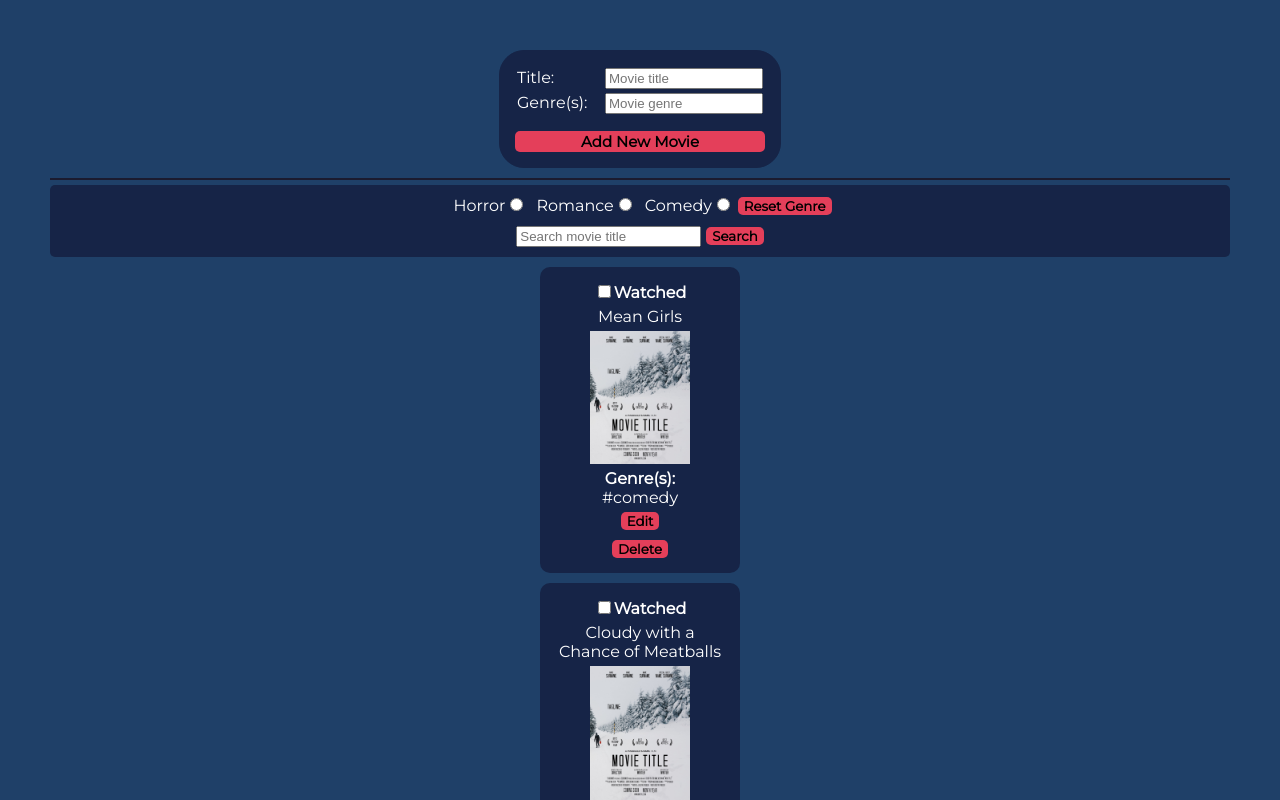
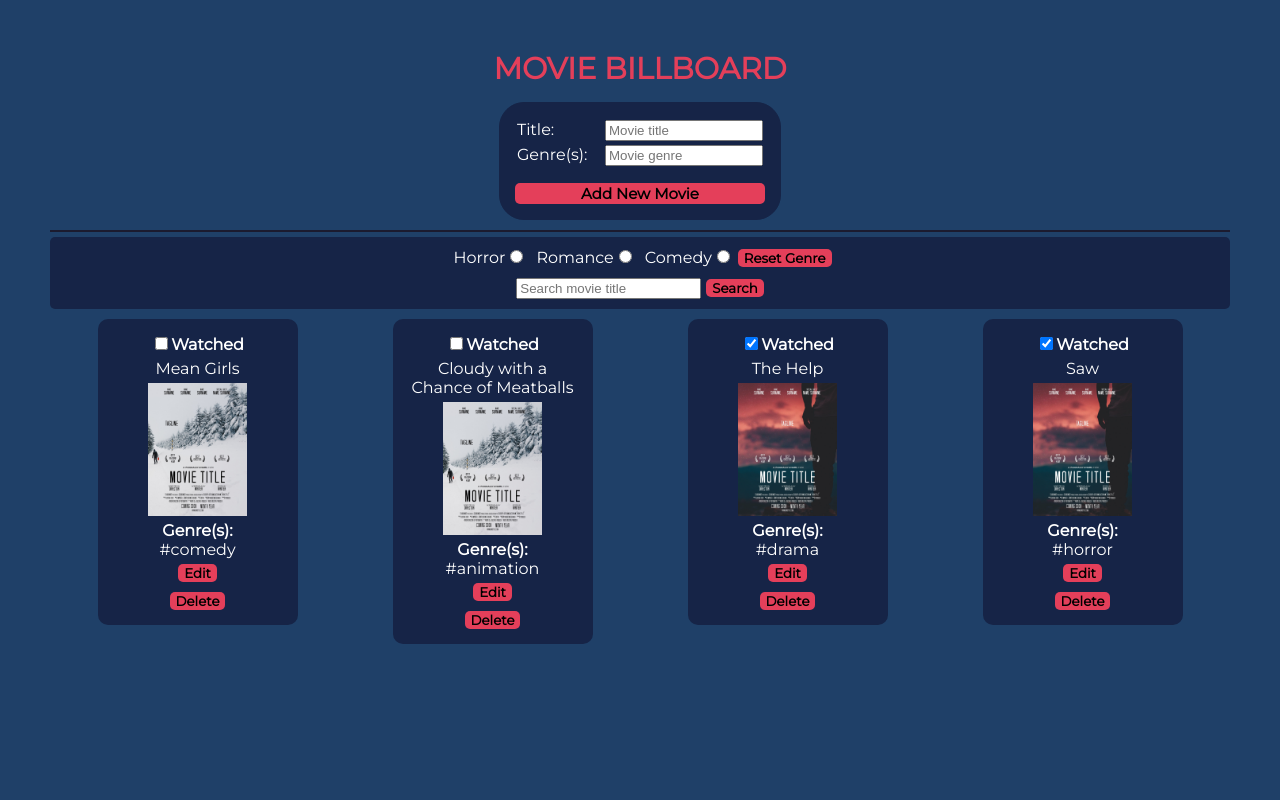
Before and after one commit to joseluron/react-movie-billboard, a React (Create React App) app: page / in a window 1280 px wide. Shown: the top 800 px of the page. Built offline with nearby package versions, Linux system fonts and the light colour scheme.

Commit message:
Added some fixes and efficiency improvements

```diff
--- a/src/components/AddMovie/AddMovie.scss
+++ b/src/components/AddMovie/AddMovie.scss
@@ -2,12 +2,25 @@
 
 .add-movie-container {
     width: 100%;
+    display: flex;
+    justify-content: center;
+    text-align: center;
 
     .add-movie-wrapper {
         display: flex;
         justify-content: center;
-        flex-direction: row;
+        align-items: center;
+        flex-direction: column;
         padding-bottom: 10px;
+
+        .header-tag {
+            padding-bottom: 15px;
+            font-family: 'Montserrat';
+            color: $color-primary-4;
+            font-size: 30px;
+            text-transform: uppercase;
+            font-weight: bold;
+        }
 
         .inputs-family {
             width: 250px;
@@ -32,13 +45,14 @@
 
             .added-genres {
                 display: flex;
-                justify-content: flex-start;
                 flex-direction: column;
+                text-align: left;
                 padding-bottom: 15px;
 
                 span {
                     padding-left: 15px;
                     color: $color-secondary-1;
+                    word-wrap: break-word;
                 }
             }
 
--- a/src/components/AddMovie/AddMovie.tsx
+++ b/src/components/AddMovie/AddMovie.tsx
@@ -32,6 +32,7 @@ const AddMovie = (props: IAddMovieProps) => {
                 movieGenres: toAddMovieGenres
             };
             setMovieTitle('');
+            setMovieGenre('');
             setMovieGenres(new Array<string>());
 
             addNewMovie(toAddMovieData);
@@ -41,6 +42,7 @@ const AddMovie = (props: IAddMovieProps) => {
     return (
         <div className="add-movie-container">
             <div className="add-movie-wrapper">
+                <span className="header-tag">Movie Billboard</span>
                 <div className="inputs-family">
                     <div className="movie-title input-combo">
                         <span>Title: </span>
--- a/src/components/BillboardList/BillboardList.scss
+++ b/src/components/BillboardList/BillboardList.scss
@@ -16,5 +16,10 @@
             border-radius: 5px;
             padding:10px;
         }
+
+        .movie-list {
+            display: flex;
+            flex-wrap: wrap;
+        }
     }
 }
--- a/src/components/BillboardList/BillboardList.tsx
+++ b/src/components/BillboardList/BillboardList.tsx
@@ -1,4 +1,4 @@
-import React, { useState, useEffect } from 'react';
+import React, { useState, useEffect, useCallback } from 'react';
 
 import './BillboardList.scss';
 
@@ -30,15 +30,13 @@ const BillboardList = (props: IBillboardListProps) => {
         }
     },[presetGenre]);
 
-    const sortList = (): Array<IMovie> => {
-        let orderedMovies = [...movies].sort((a, b) => (a.order > b.order ? 1 : -1)).sort((a, b) => (a.movieWatched === b.movieWatched ? 0 : a.movieWatched ? 1 : -1));
-
-        orderedMovies = genre ? orderedMovies.filter(movie => movie.movieGenres.includes(genre)) : orderedMovies;
-
+    const sortList = useCallback(() => {
+        let orderedMovies = genre ? movies.filter(movie => movie.movieGenres.includes(genre)) : [...movies];
         orderedMovies = searchedMovie ? orderedMovies.filter(movie => movie.movieTitle.toLowerCase().includes(searchedMovie.toLowerCase())): orderedMovies;
+        orderedMovies = orderedMovies.sort((a, b) => (a.order > b.order ? 1 : -1)).sort((a, b) => (a.movieWatched === b.movieWatched ? 0 : a.movieWatched ? 1 : -1));
 
         return orderedMovies;
-    };
+    }, [movies, genre, searchedMovie]);
 
     return (
         <div className="billboard-list-container">
@@ -49,7 +47,10 @@ const BillboardList = (props: IBillboardListProps) => {
                             <GenreOptions genre={genre} setGenre={setGenre} />
                             <SearchOptions searchedMovie={searchedMovie} searchMovie={searchMovie} />
                         </div>
-                        { sortList().map(movie => <Movie key={movie.movieTitle} movie={movie} deleteMovie={deleteMovie} watchMovie={watchMovie} editMovie={editMovie} />) }
+                        <div className="movie-list">
+                            { sortList().map(movie => <Movie key={movie.movieTitle} movie={movie} deleteMovie={deleteMovie} watchMovie={watchMovie} editMovie={editMovie} />) }
+                        </div>
+
                     </div>
                 }
             </div>
--- a/src/components/Movie/Movie.scss
+++ b/src/components/Movie/Movie.scss
@@ -2,7 +2,7 @@
 
 .movie-container {
     margin: 10px auto;
-    max-width: 200px;
+    width: 200px;
 
     .movie-wrapper {
         padding: 15px;
@@ -42,6 +42,7 @@
 
             span {
                 padding: 0 5px;
+                word-break: break-all;
             }
         }
 
--- a/src/components/Movie/Movie.tsx
+++ b/src/components/Movie/Movie.tsx
@@ -17,6 +17,11 @@ const Movie = (props: IMovieProps) => {
     const [editing, setEditing] = useState(false);
     const [toEditTitle, setToEditTitle] = useState(movie.movieTitle);
     const [randomNumber] = useState(Math.floor(Math.random() * 2));
+
+    const cancelEdit = (): void => {
+        setEditing(false);
+        setToEditTitle(movie.movieTitle);
+    };
 
     return (
         <div className="movie-container" >
@@ -39,7 +44,7 @@ const Movie = (props: IMovieProps) => {
                     { editing ?
                         <React.Fragment>
                             <button className="edit-button" onClick={() => editMovie(movie.order, toEditTitle)}>Save</button>
-                            <button className="edit-button" onClick={() => setEditing(false)}>Cancel</button>
+                            <button className="edit-button" onClick={() => cancelEdit()}>Cancel</button>
                         </React.Fragment>
                         :
                         <button className="edit-button" onClick={() => setEditing(true)}>Edit</button>
--- a/src/redux/actions/Billboard.ts
+++ b/src/redux/actions/Billboard.ts
@@ -102,11 +102,8 @@ export const deleteMovie = (movieOrder: number) => (dispatch: Store['dispatch'])
     dispatch(eraseMovie());
     setTimeout(() => {
         const currentStore: IAppState = store.getState();
-        const filteredMovies = [...currentStore.billboard.movies].filter(movie => movie.order !== movieOrder);
-        const reorderedMovies = [...filteredMovies].map((movie, index) => {
-            movie.order = index + 1;
-            return movie;
-        });
+        const filteredMovies = currentStore.billboard.movies.filter(movie => movie.order !== movieOrder);
+        const reorderedMovies = filteredMovies.map((movie, index) => { return { ...movie, order: index + 1 } });
         dispatch(erasedMovie(reorderedMovies));
     }, 3000);
 };
@@ -120,7 +117,8 @@ export const searchMovie = (toSearchMovie: string) => (dispatch: Store['dispatch
 
 export const watchMovie = (movieOrder: number) => (dispatch: Store['dispatch']) => {
     const currentStore: IAppState = store.getState();
-    let toWatchMovie = [...currentStore.billboard.movies].map(movie => {
+    let toWatchMovie = currentStore.billboard.movies.map(movie =>
+        {
         if (movie.order === movieOrder) {
             movie.movieWatched = !movie.movieWatched;
         }
@@ -133,7 +131,7 @@ export const editMovie = (movieOrder: number, movieEditedTitle: string) => (disp
     dispatch(changeMovie());
     setTimeout(() => {
         const currentStore: IAppState = store.getState();
-        const editedMovies = [...currentStore.billboard.movies].map(movie => {
+        const editedMovies = currentStore.billboard.movies.map(movie => {
             if (movie.order === movieOrder) {
                 movie.movieTitle = movieEditedTitle;
             }
```
